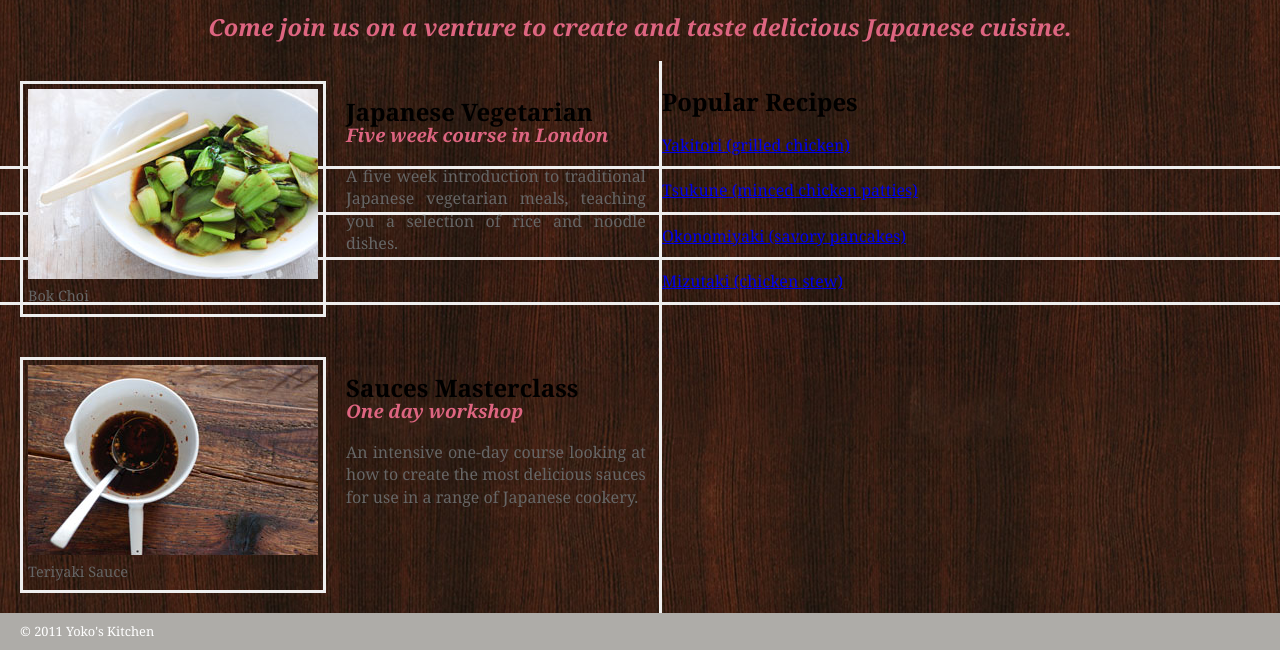
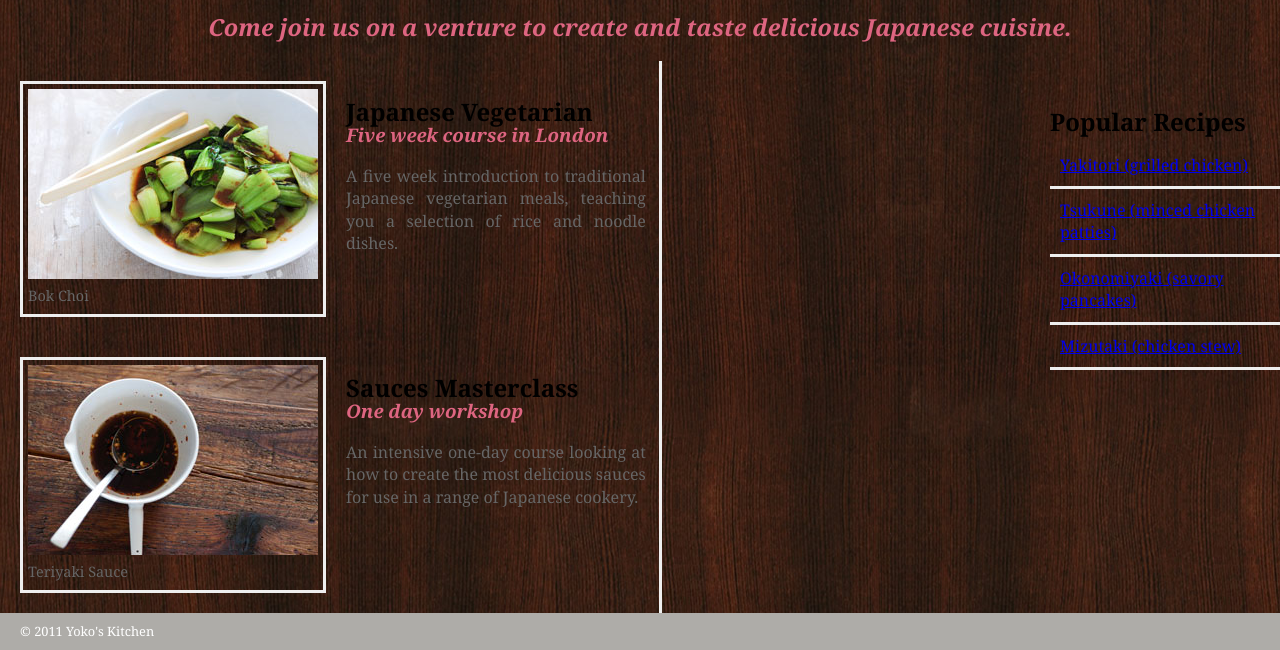
Before and after one commit to janosibence29/2022-01-03_Yoko-konyh-ja, a plain HTML site: page index.html in a window 1280 px wide. Shown: the part 289-939 px from the top of the page. Drawn offline with Linux system fonts and the light colour scheme.

Commit message:
11 es feladat

```diff
--- a/yoko.css
+++ b/yoko.css
@@ -126,3 +126,9 @@ section.contpage {
 article p{
 	text-align: justify;
 }
+
+aside {
+	width: 230px;
+    margin-left: 20px;
+    float: right;
+}
```
